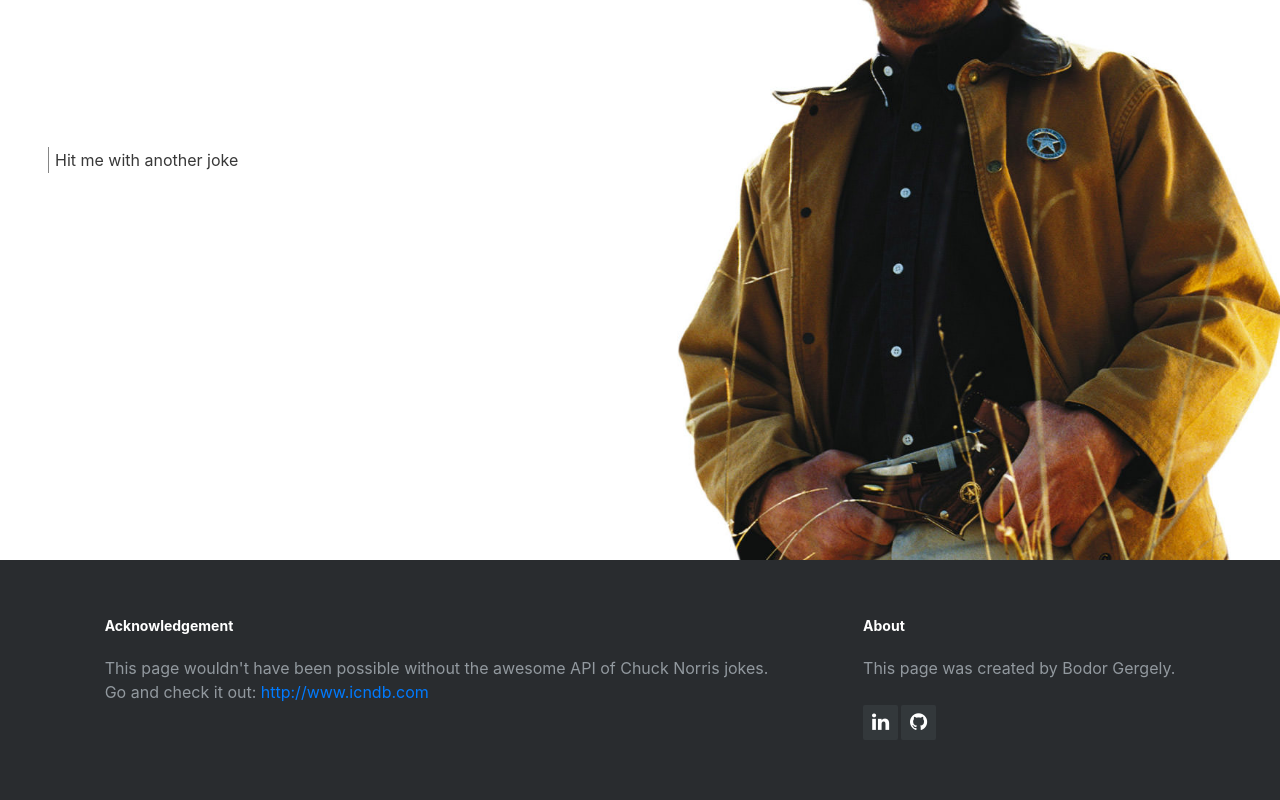
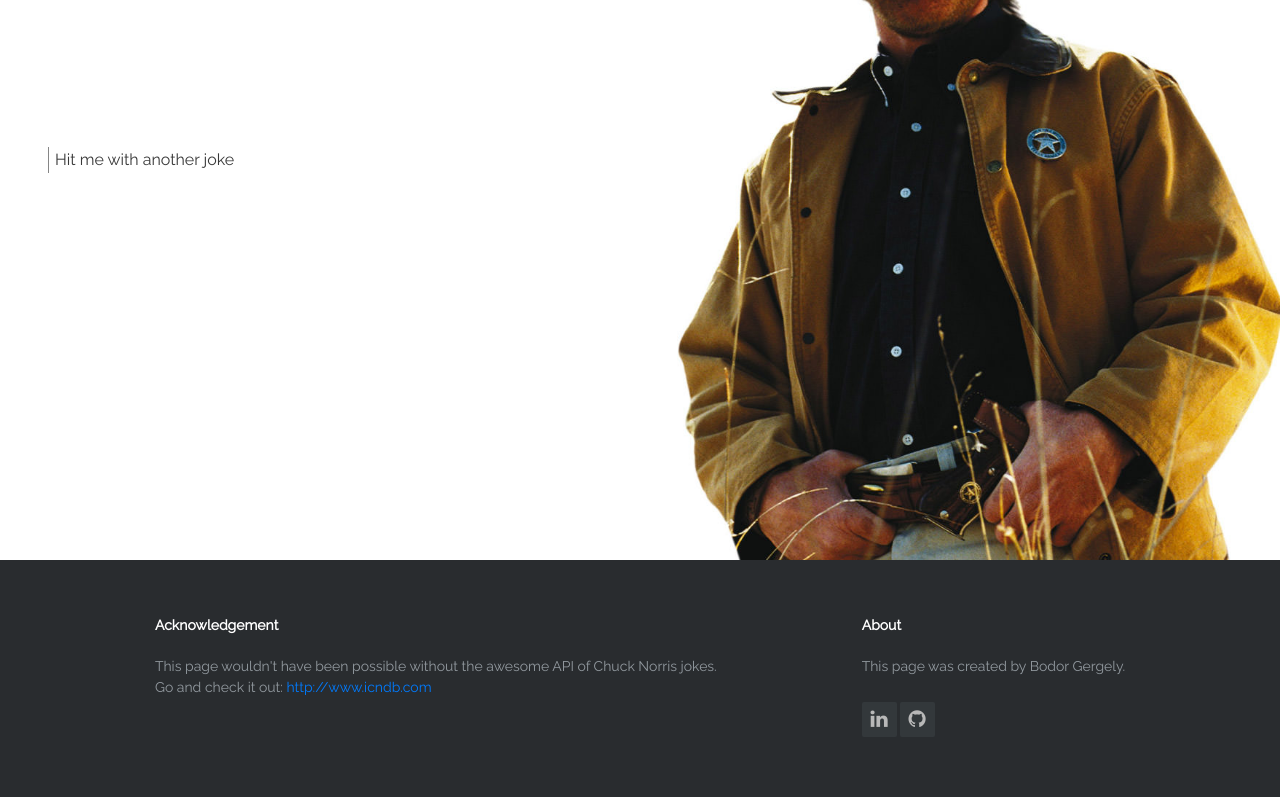
Before and after one commit to bgolyoo/chuck-norris-jokes-ui, an Angular app: page / in a window 1280 px wide. Shown: the part 240-1040 px from the top of the page. Built offline with nearby package versions, Linux system fonts and the light colour scheme; no server answers.

Commit message:
feat: added some design modifications on footer, added default font

```diff
--- a/src/app/footer/footer.component.scss
+++ b/src/app/footer/footer.component.scss
@@ -7,32 +7,43 @@
     text-align: left;
     font-size: 1rem;
     padding: 55px 50px;
-    color: #92999f;
     .acknowledgement {
       padding-right: 40px;
     }
-    .header {
-      display: block;
-      color: #ffffff;
+    .acknowledgement,
+    .about {
+      color: #92999f;
       font-size: 14px;
-      font-weight: bold;
-      margin-bottom: 20px;
+      font-weight: 400;
+      .header {
+        display: block;
+        color: #ffffff;
+        font-size: 14px;
+        font-weight: 800;
+        margin-bottom: 20px;
+      }
     }
-    .footer-icons {
+    .about .footer-icons {
       margin-top: 25px;
       & a {
         display: inline-block;
         width: 35px;
         height: 35px;
         cursor: pointer;
-        background-color: #33383b;
         border-radius: 2px;
         font-size: 20px;
-        color: #ffffff;
         text-align: center;
         line-height: 35px;
         margin-right: 3px;
         margin-bottom: 5px;
+        color: #b8b8b8;
+        background-color: #33383b;
+        transition: all 1s ease;
+        &:hover {
+          color: #ffffff;
+          background-color: #444b4e;
+          transition: all 1s ease;
+        }
       }
     }
   }
--- a/src/index.html
+++ b/src/index.html
@@ -7,7 +7,9 @@
 
   <meta name="viewport" content="width=device-width, initial-scale=1">
   <link rel="icon" type="image/x-icon" href="favicon.ico">
+
   <link href="https://fonts.googleapis.com/css?family=Poiret+One" rel="stylesheet">
+  <link href="https://fonts.googleapis.com/css?family=Raleway" rel="stylesheet">
 </head>
 <body>
   <app-root></app-root>
--- a/src/styles.scss
+++ b/src/styles.scss
@@ -1 +1,5 @@
 /* You can add global styles to this file, and also import other style files */
+
+body {
+  font-family: 'Raleway', sans-serif;
+}
```
